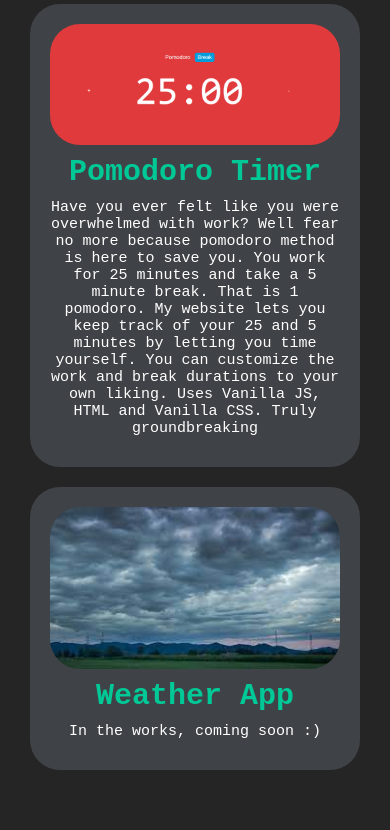
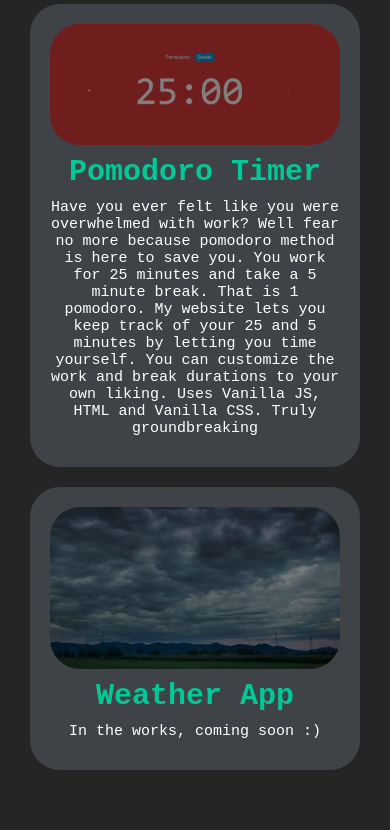
Before and after one commit to clickersdev/portfolio, a plain HTML site: page index.html in a window 390 px wide. Shown: the part 4214-5044 px from the top of the page. Drawn offline with nearby package versions, Linux system fonts and the light colour scheme.

Commit message:
Update index.css

```diff
--- a/index.css
+++ b/index.css
@@ -460,6 +460,9 @@ textarea{
         text-align: center;
         width:100%;
     }
+    .project__img{
+        filter: brightness(50%);
+    }
     .contact__form{
         display:grid;
         grid-template-areas: 'name name name name'
```
